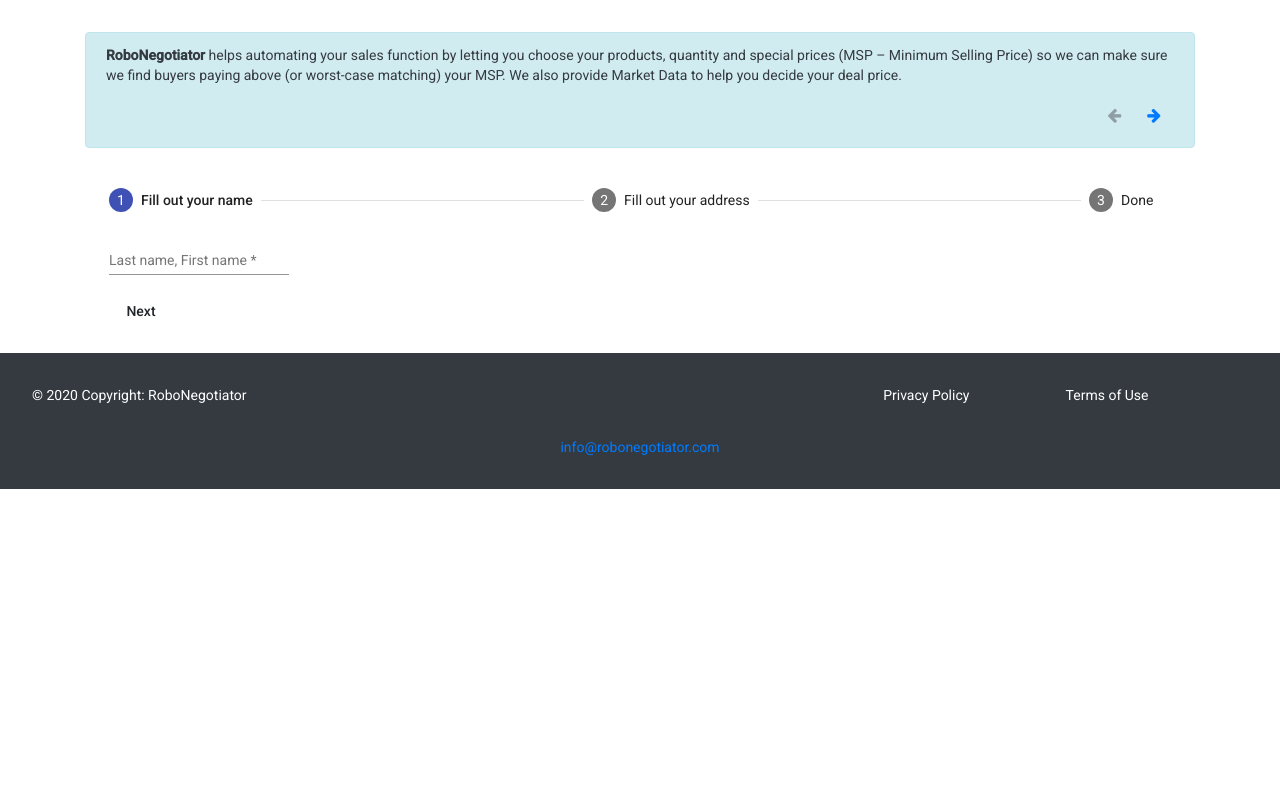
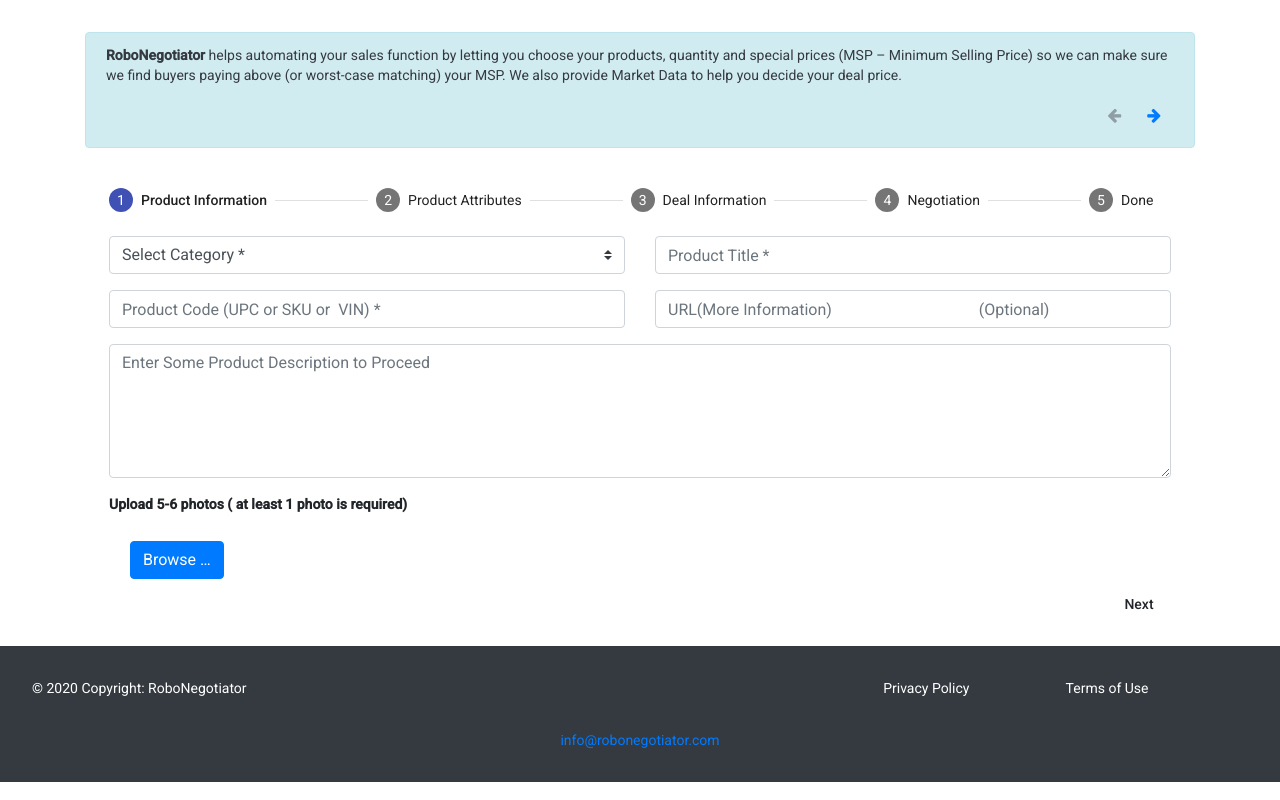
Before and after one commit to Benjalorc/robo-nagotiator-demo, an Angular app: page / in a window 1280 px wide. Built offline with nearby package versions, Linux system fonts and the light colour scheme.

Commit message:
First step form

```diff
--- a/src/app/app.component.html
+++ b/src/app/app.component.html
@@ -22,24 +22,100 @@
 <div class="row">
     <div class="col-12">
         <mat-horizontal-stepper [linear]="isLinear" #stepper>
-          <mat-step [stepControl]="firstFormGroup">
+          <mat-step>
             <form [formGroup]="firstFormGroup">
-              <ng-template matStepLabel>Fill out your name</ng-template>
-              <mat-form-field>
-                <input matInput placeholder="Last name, First name" formControlName="firstCtrl" required>
-              </mat-form-field>
-              <div>
+              <ng-template matStepLabel>Product Information</ng-template>
+
+                        <div class="row">
+
+                            <div class="col-md-6">
+                               <div class="form-group">
+                                                                    <select required="" name="category" onchange="setAttributes(this.value)" class="custom-select" style="display: block
+                                     !important;">
+                                     <option value="">Select Category *</option>
+                                     <option>Automobiles</option>
+                                     <option>Electronics</option>
+                                     <option>Appliances</option>
+                                     <option>Equity Offering</option>
+                                     <option>Miscellaneous</option>
+                                  </select>
+                               </div>
+                            </div>
+                            <div class="col-md-6">
+                               <div class="form-group">
+                                    <input type="text" class="form-control" placeholder="Product Title *" required="" value="" name="product_title">
+                               </div>
+                            </div>
+                            <div class="col-md-6">
+                               <div class="form-group">
+                                    <input type="text" class="form-control" placeholder="Product Code (UPC or SKU or  VIN) *" value="" required="" name="upc_product_code">
+                               </div>
+                            </div>
+                            <div class="col-md-6">
+                               <div class="form-group">
+                                  <input type="text" class="form-control" placeholder="URL(More Information)
+                                     (Optional)" name="url" value="">
+                               </div>
+                            </div>
+                            <div class="col-md-12">
+                              <div class="form-group">
+                                <textarea class="form-control" required="" placeholder="Enter Some Product Description to Proceed" rows="5" id="product_description" name="product_description"></textarea>
+                              </div>
+                            </div>
+                            <!-- File Upload Section -->
+                            <div class="col-md-12">
+                               <p class="font-weight-bold pb-2">Upload 5-6 photos ( at least 1 photo is required)</p>
+                            </div>
+                            <div class="col-md-12">
+
+
+<span class="btn btn-default btn-file">
+<div class="file-input file-input-new">
+<div class="input-group ">
+
+   <div class="input-group-btn">
+       <div tabindex="500" >
+        <i class="glyphicon glyphicon-folder-open"></i>&nbsp;
+        <button type="button" class="btn btn-primary btn-file" (click)="filePicker.nativeElement.click()">Browse …</button>
+        <input #FilePicker id="input-1" name="product_img[]" type="file" accept="image/*" multiple="" data-show-upload="true" data-show-caption="true" style="display: none;">
+    </div>
+   </div>
+</div></div>
+                                </span>
+
+
+                            </div>
+                        </div>
+                <div class="pull-right">
+                    <button mat-button matStepperNext>Next</button>
+                </div>
+            </form>
+          </mat-step>
+          <mat-step>
+            <form [formGroup]="secondFormGroup">
+              <ng-template matStepLabel>Product Attributes</ng-template>
+
+              <div class="pull-right">
+                <button mat-button matStepperPrevious>Back</button>
                 <button mat-button matStepperNext>Next</button>
               </div>
             </form>
           </mat-step>
-          <mat-step [stepControl]="secondFormGroup">
+          <mat-step>
             <form [formGroup]="secondFormGroup">
-              <ng-template matStepLabel>Fill out your address</ng-template>
-              <mat-form-field>
-                <input matInput placeholder="Address" formControlName="secondCtrl" required>
-              </mat-form-field>
-              <div>
+              <ng-template matStepLabel>Deal Information</ng-template>
+
+              <div class="pull-right">
+                <button mat-button matStepperPrevious>Back</button>
+                <button mat-button matStepperNext>Next</button>
+              </div>
+            </form>
+          </mat-step>
+          <mat-step>
+            <form [formGroup]="secondFormGroup">
+              <ng-template matStepLabel>Negotiation</ng-template>
+
+              <div class="pull-right">
                 <button mat-button matStepperPrevious>Back</button>
                 <button mat-button matStepperNext>Next</button>
               </div>
--- a/src/app/app.component.scss
+++ b/src/app/app.component.scss
@@ -34,7 +34,6 @@
 
 .footer{
 	display: grid;
-	width: 100vw;
 	padding: 2rem;
 	text-align: center;
 	grid-row-gap: 2rem;
--- a/src/app/app.component.ts
+++ b/src/app/app.component.ts
@@ -9,6 +9,7 @@
 export class AppComponent implements OnInit{
 
   @ViewChild('AddInfo') addInfo: ElementRef;
+  @ViewChild('FilePicker') filePicker: ElementRef;
   title = 'robo-negotiator';
   alertPage: number = 1;
 
```
